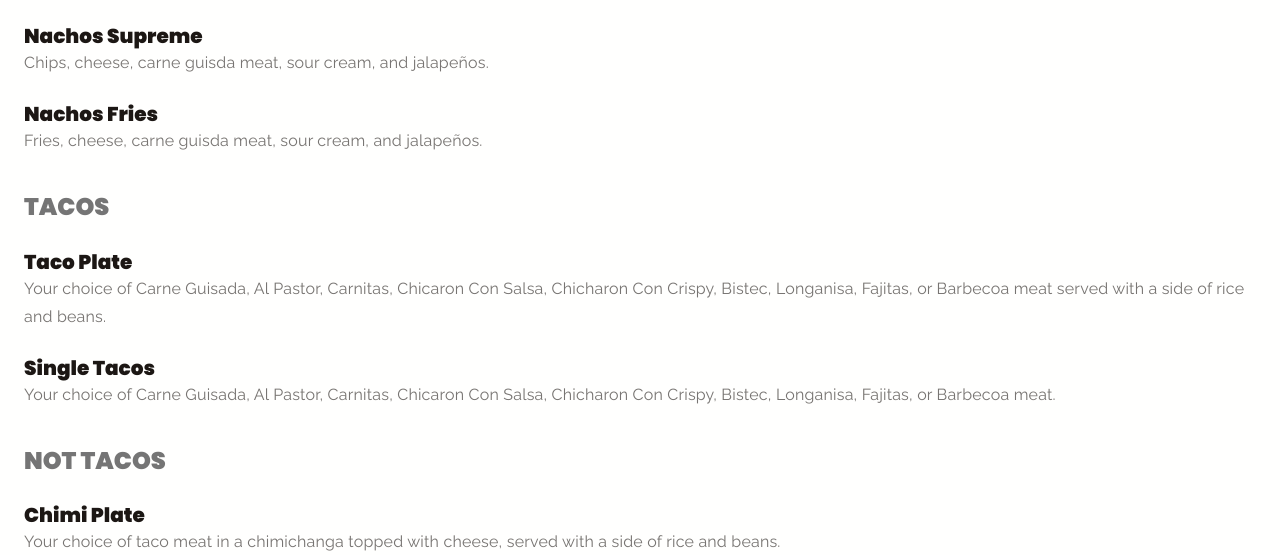
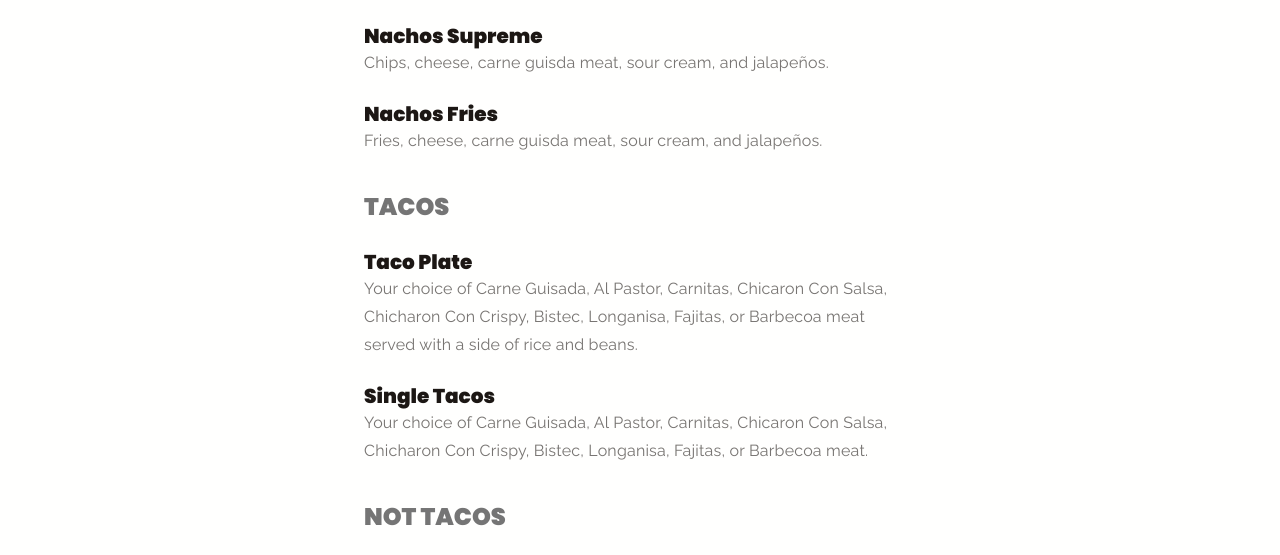
Before and after one commit to caseybaggz/el-palote, a Gatsby site: page /menu in a window 1280 px wide. Shown: the part 202-757 px from the top of the page. Built offline with nearby package versions, Linux system fonts and the light colour scheme; Gatsby itself is replaced by a stand-in of ours.

```diff
--- a/src/components/header.js
+++ b/src/components/header.js
@@ -57,6 +57,8 @@ const NavLink = styled(Link)`
   }
 `
 
+// TODO: Add "order online" button
+
 type Props = {
   showMobileNav: () => boolean,
   siteTitle: string,
--- a/src/data/menu/menuItems.json
+++ b/src/data/menu/menuItems.json
@@ -22,7 +22,7 @@
   },
   {
     "description": "",
-    "id": "2",
+    "id": "1",
     "name": "tacos",
     "items": [
       {
@@ -47,7 +47,7 @@
   },
   {
     "description": "",
-    "id": "3",
+    "id": "2",
     "name": "not tacos",
     "items": [
       {
@@ -108,7 +108,7 @@
   },
   {
     "description": "",
-    "id": "1",
+    "id": "3",
     "name": "sandwiches",
     "items": [
       {
--- a/src/pages/menu.js
+++ b/src/pages/menu.js
@@ -12,6 +12,9 @@ import Body1 from "../components/typography/Body1"
 
 const Wrapper = styled.div`
   background-color: ${props => props.theme.white};
+  margin-left: auto;
+  margin-right: auto;
+  max-width: 600px;
   padding: 24px;
 `
 
```
